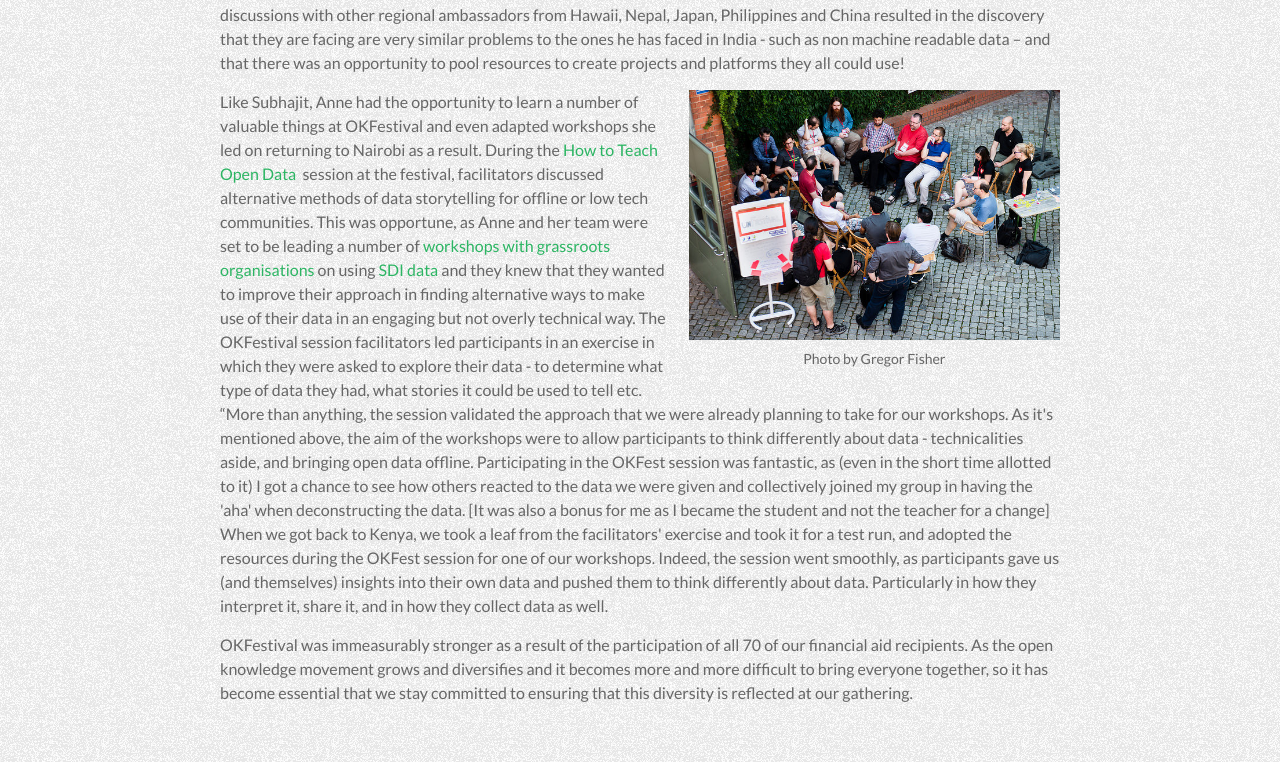
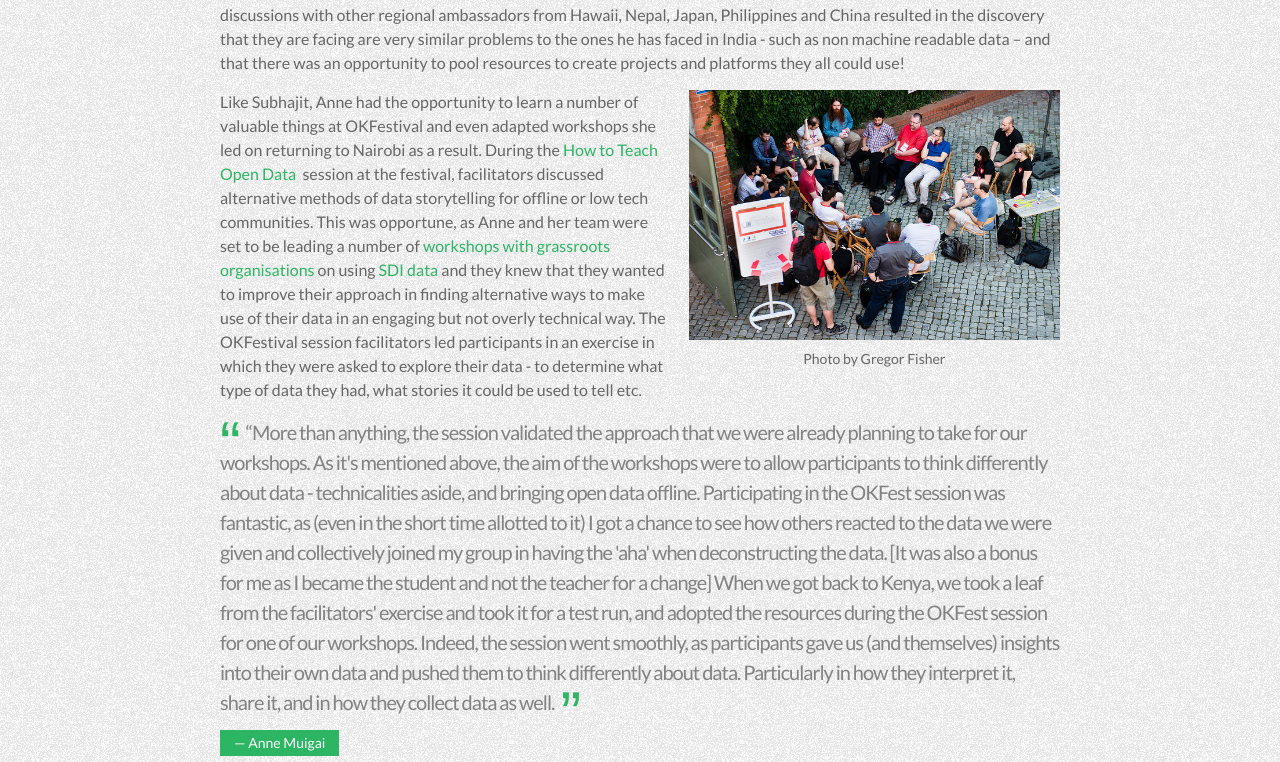
Before and after one commit to okfn/okfestival-public-report, a Jekyll site: the page built from pages/what-you-did/financial-aid.md, in a window 1280 px wide and 900 px high, scrolled down 1808 px, cut to the strip 0-762 px from the top of the window. Built offline with Jekyll 4.4.1, drawn with Linux system fonts in a browser that asks for light colours; some web fonts are replaced.

Commit message:
Update financial-aid.md

```diff
--- a/pages/what-you-did/financial-aid.md
+++ b/pages/what-you-did/financial-aid.md
@@ -52,8 +52,9 @@
 {% include image.html filename="14733576411_26ce16946e_z.jpg" alt="Photo by Gregor Fisher" %}
 </div>
 
-Like Subhajit, Anne had the opportunity to learn a number of valuable things at OKFestival and even adapted workshops she led on returning to Nairobi as a result. During the <a class="c0" href="http://sched.co/T1n81P">How to Teach Open Data</a> &nbsp;session at the festival, facilitators discussed alternative methods of data storytelling for offline or low tech communities. This was opportune, as Anne and her team were set to be leading a number of <a class="c0" href="http://openinstitute.com/sdi-data-support-program/">workshops with grassroots organisations</a> on using <a href="http://kenyasdi.or.ke">SDI data</a> and they knew that they wanted to improve their approach in finding alternative ways to make use of their data in an engaging but not overly technical way. The OKFestival session facilitators led participants in an exercise in which they were asked to explore their data - to determine what type of data they had, what stories it could be used to tell etc. &ldquo;More than anything, the session validated the approach that we were already planning to take for our workshops. As it&#39;s mentioned above, the aim of the workshops were to allow participants to think differently about data - technicalities aside, and bringing open data offline.
+Like Subhajit, Anne had the opportunity to learn a number of valuable things at OKFestival and even adapted workshops she led on returning to Nairobi as a result. During the <a class="c0" href="http://sched.co/T1n81P">How to Teach Open Data</a> &nbsp;session at the festival, facilitators discussed alternative methods of data storytelling for offline or low tech communities. This was opportune, as Anne and her team were set to be leading a number of <a class="c0" href="http://openinstitute.com/sdi-data-support-program/">workshops with grassroots organisations</a> on using <a href="http://kenyasdi.or.ke">SDI data</a> and they knew that they wanted to improve their approach in finding alternative ways to make use of their data in an engaging but not overly technical way. The OKFestival session facilitators led participants in an exercise in which they were asked to explore their data - to determine what type of data they had, what stories it could be used to tell etc. {% include quote.html cite="Anne Muigai" link="http://www.linktoquotedtext.com" quote="&ldquo;More than anything, the session validated the approach that we were already planning to take for our workshops. As it&#39;s mentioned above, the aim of the workshops were to allow participants to think differently about data - technicalities aside, and bringing open data offline.
 Participating in the OKFest session was fantastic, as (even in the short time allotted to it) I got a chance to see how others reacted to the data we were given and collectively joined my group in having the &#39;aha&#39; when deconstructing the data. [It was also a bonus for me as I became the student and not the teacher for a change]
-When we got back to Kenya, we took a leaf from the facilitators&#39; exercise and took it for a test run, and adopted the resources during the OKFest session for one of our workshops. Indeed, the session went smoothly, as participants gave us (and themselves) insights into their own data and pushed them to think differently about data. Particularly in how they interpret it, share it, and in how they collect data as well.
+When we got back to Kenya, we took a leaf from the facilitators&#39; exercise and took it for a test run, and adopted the resources during the OKFest session for one of our workshops. Indeed, the session went smoothly, as participants gave us (and themselves) insights into their own data and pushed them to think differently about data. Particularly in how they interpret it, share it, and in how they collect data as well." %}
+
 
 OKFestival was immeasurably stronger as a result of the participation of all 70 of our financial aid recipients. As the open knowledge movement grows and diversifies and it becomes more and more difficult to bring everyone together, so it has become essential that we stay committed to ensuring that this diversity is reflected at our gathering.
```
